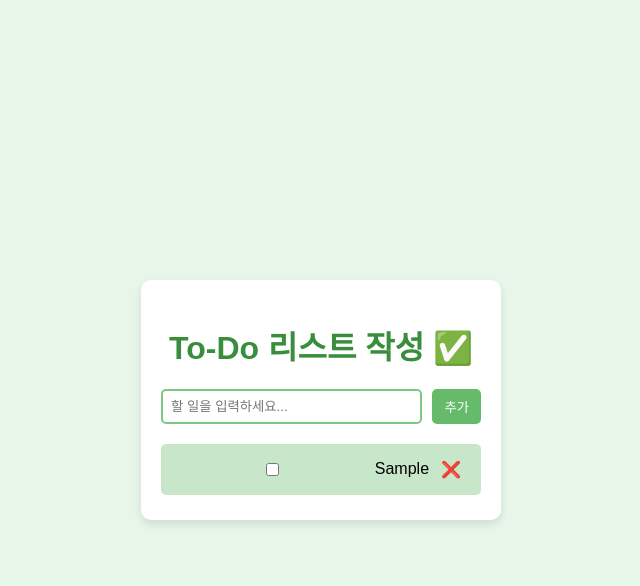
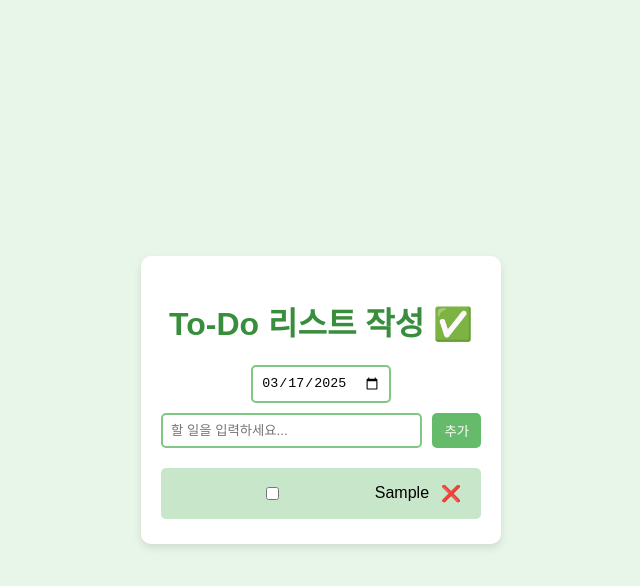
Before and after one commit to myong-T/technology-class, a website built with Vite: page index.html in a window 1280 px wide. Both pictures are taken after typing "Sample" into the empty fields and a click on the button "추가". Shown: the whole page, without its empty margins (319-959 px from the left). Built offline with nearby package versions, Linux system fonts and the light colour scheme.

Commit message:
날짜 선택 추가
날짜별 리스트 추가 기능

```diff
--- a/index.html
+++ b/index.html
@@ -9,10 +9,15 @@
 <body>
     <div class="container">
         <h1>To-Do 리스트 작성 ✅</h1>
+
+        <!-- 🗓 캘린더 추가 -->
+        <input type="date" id="calendar">
+
         <div class="input-container">
             <input type="text" id="todo-input" placeholder="할 일을 입력하세요...">
             <button id="add-btn">추가</button>
         </div>
+
         <ul id="todo-list"></ul>
     </div>
 
--- a/main.js
+++ b/main.js
@@ -2,11 +2,21 @@ document.addEventListener("DOMContentLoaded", () => {
     const inputField = document.getElementById("todo-input");
     const addButton = document.getElementById("add-btn");
     const todoList = document.getElementById("todo-list");
+    const calendar = document.getElementById("calendar");
 
-    // 🟢 로컬 저장소에서 저장된 할 일 불러오기
+    let selectedDate = new Date().toISOString().split("T")[0]; // 기본 날짜: 오늘
+
+    // 🟢 날짜 변경 시 할 일 업데이트
+    calendar.addEventListener("change", () => {
+        selectedDate = calendar.value;
+        loadTodos();
+    });
+
+    // 🟢 할 일 불러오기 (선택한 날짜 기준)
     const loadTodos = () => {
-        const savedTodos = JSON.parse(localStorage.getItem("todos")) || [];
-        savedTodos.forEach(todo => addTodo(todo.text, todo.completed));
+        const savedTodos = JSON.parse(localStorage.getItem("todos")) || {};
+        todoList.innerHTML = ""; // 기존 목록 초기화
+        (savedTodos[selectedDate] || []).forEach(todo => addTodo(todo.text, todo.completed));
     };
 
     // 🟢 할 일 추가 함수
@@ -43,16 +53,19 @@ document.addEventListener("DOMContentLoaded", () => {
         saveTodos();
     };
 
-    // 🟢 할 일 저장 함수 (로컬 저장소)
+    // 🟢 할 일 저장 (날짜별 저장)
     const saveTodos = () => {
-        const todos = [];
+        const savedTodos = JSON.parse(localStorage.getItem("todos")) || {};
+        savedTodos[selectedDate] = [];
+
         document.querySelectorAll(".todo-item").forEach(li => {
-            todos.push({
+            savedTodos[selectedDate].push({
                 text: li.querySelector("span").textContent,
                 completed: li.querySelector("input").checked
             });
         });
-        localStorage.setItem("todos", JSON.stringify(todos));
+
+        localStorage.setItem("todos", JSON.stringify(savedTodos));
     };
 
     // 🟢 추가 버튼 클릭 시 할 일 추가
@@ -69,6 +82,7 @@ document.addEventListener("DOMContentLoaded", () => {
         }
     });
 
-    // 🟢 페이지 로드 시 저장된 할 일 불러오기
+    // 🟢 페이지 로드 시 기본 날짜 설정 및 할 일 불러오기
+    calendar.value = selectedDate;
     loadTodos();
 });
--- a/style.css
+++ b/style.css
@@ -22,6 +22,15 @@ body {
 /* 제목 */
 h1 {
     color: #388e3c; /* 진한 녹색 */
+}
+
+/* 캘린더 스타일 */
+#calendar {
+    display: block;
+    margin: 10px auto;
+    padding: 8px;
+    border: 2px solid #81c784;
+    border-radius: 5px;
 }
 
 /* 입력 필드 & 버튼 */
```
